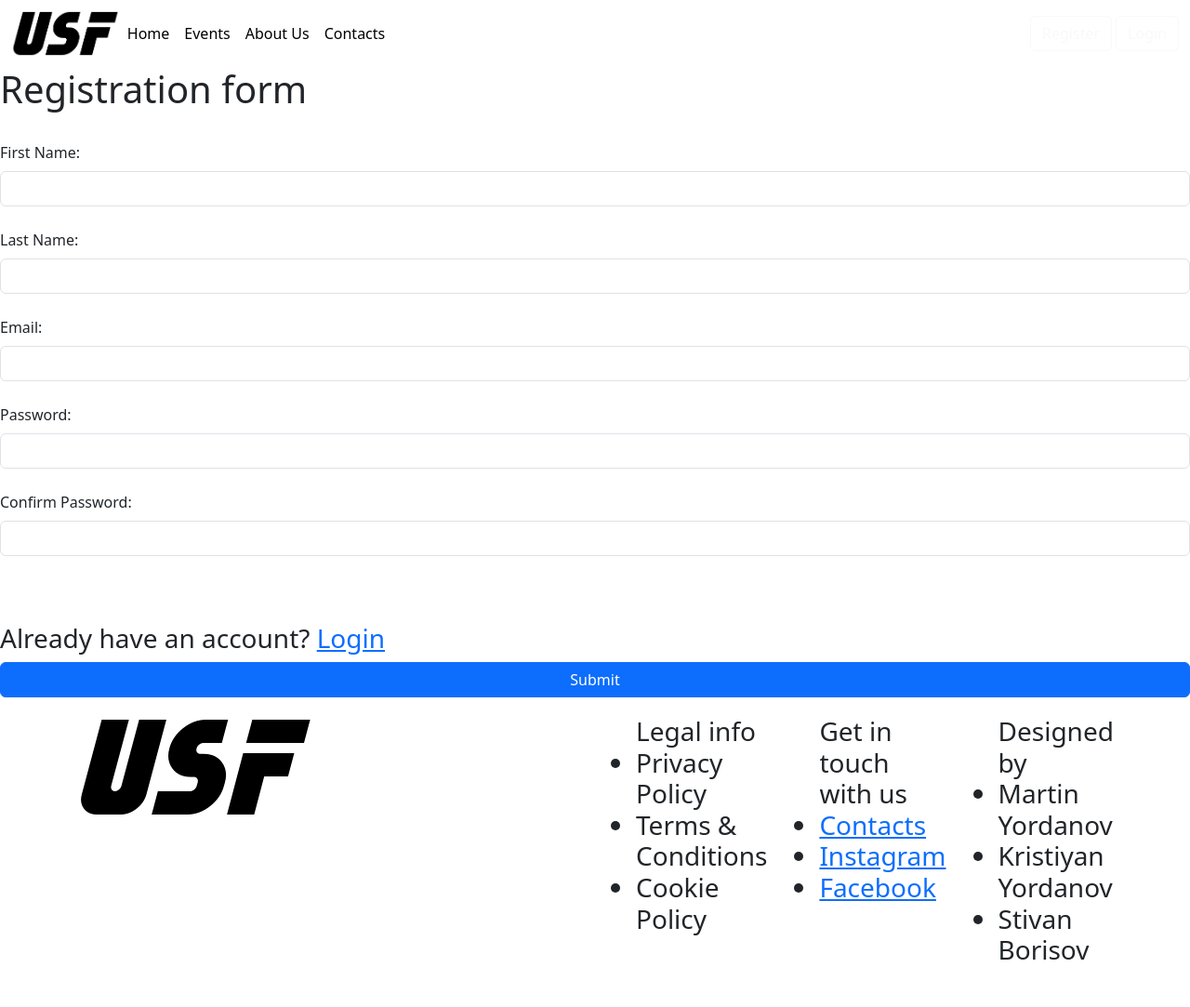
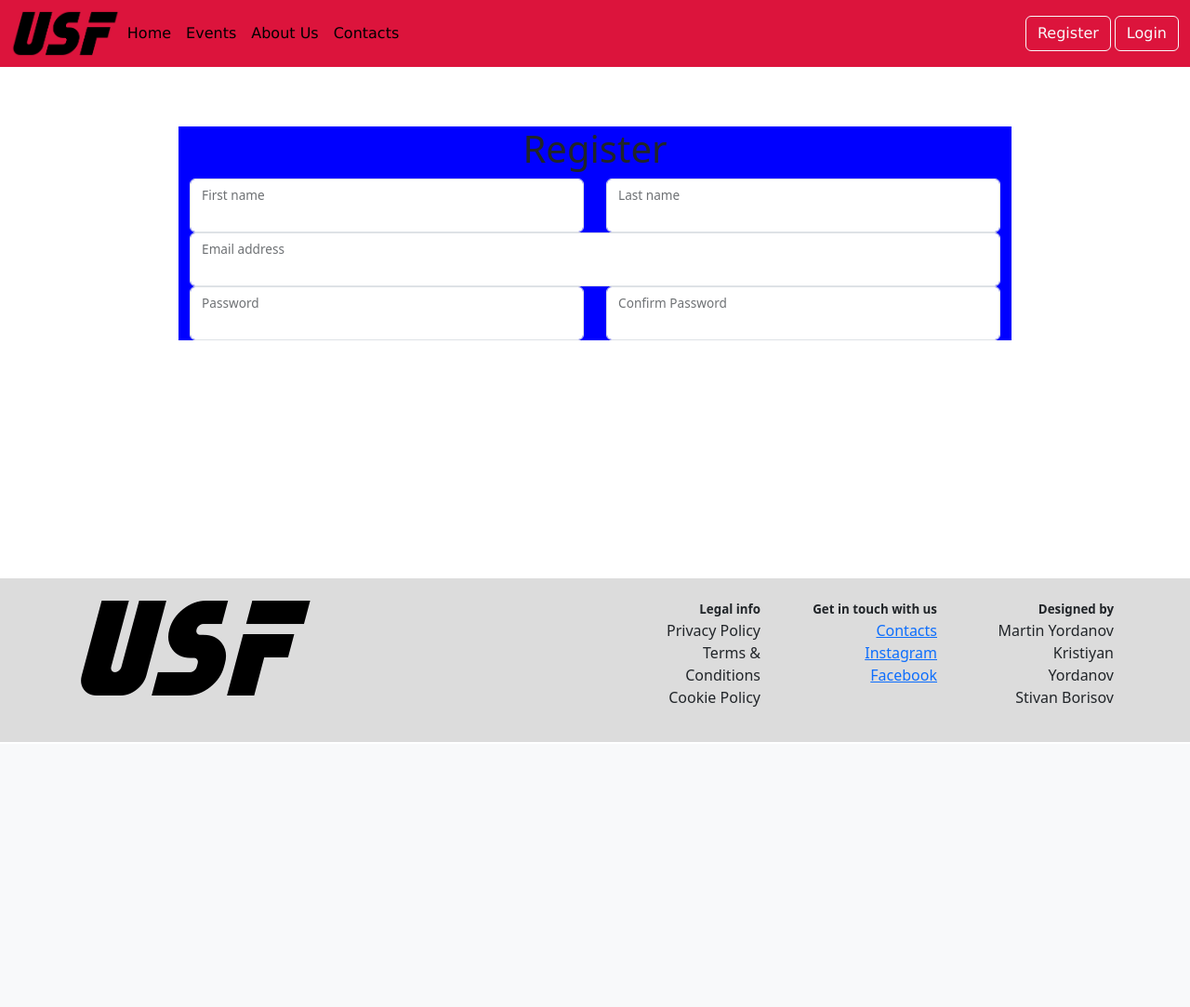
Before and after one commit to MartoKartechnicata/kurs-ov_proekt, a PHP site: page /registration.php in a window 1280 px wide. Shown: the whole page at 93% size. After the commit the page ends 798 px from the top, so only its background shows below. Run offline with PHP 8.4, Linux system fonts and the light colour scheme.

Commit message:
mn raboti

```diff
--- a/Components/logout.php
+++ b/Components/logout.php
@@ -6,5 +6,5 @@ session_unset();
 
 session_destroy();
 
-header("Location: login.php");
+header("Location: ../pages/homepage.php");
 ?>
--- a/Pages/homepage.php
+++ b/Pages/homepage.php
@@ -42,8 +42,8 @@ session_start();
     </header>
 
     <main style="background-color:white">
+    <button type="button" class="btn btn-danger" onclick="window.location.href = '../components/logout.php';">Log Out</button>
         <p>text</p>
-        <p>Down arrow: <i class="arrow down"></i></p>
     </main>
 
     <footer>
--- a/Pages/registration.php
+++ b/Pages/registration.php
@@ -88,47 +88,65 @@ if ( isset( $_POST['submit'] ) ) {
     <meta name="author" content="Martin Yordanov 19315, Kristiyan Yordanov 19313, Stivan Borisov 19321">
 	<link href="https://cdn.jsdelivr.net/npm/bootstrap@5.3.0-alpha3/dist/css/bootstrap.min.css" rel="stylesheet" integrity="sha384-KK94CHFLLe+nY2dmCWGMq91rCGa5gtU4mk92HdvYe+M/SXH301p5ILy+dN9+nJOZ" crossorigin="anonymous">
     <script src="https://cdn.jsdelivr.net/npm/bootstrap@5.3.0-alpha3/dist/js/bootstrap.bundle.min.js" integrity="sha384-ENjdO4Dr2bkBIFxQpeoTz1HIcje39Wm4jDKdf19U8gI4ddQ3GYNS7NTKfAdVQSZe" crossorigin="anonymous"></script>
-  </head>
+	<link rel="stylesheet" type="text/css" href="../Style.css">
+ </head>
   <body>
     <header>
       <?php
       include "../components/header.html"
       ?>
     </header>
-		<form method="post" enctype="multipart/form-data">
-			    <h1> Registration form</h1>
-			    <br>
-				<label class="form-label">First Name:</label>
-				<input type="text" name="firstName" class="form-control">
-				<br>
+	<main>
+<form method="post" enctype="multipart/form-data">
+<div class="container" style="background-color:blue">
+<div class="row">
+    <h1 style="text-align:center">Register</h1>
+</div>
+<div class="row">
+    <div class="col-6">
+        <div class="form-floating">
+            <input type="text" class="form-control" id="fName" name="firstName">
+            <label for="fName">First name</label>
+        </div>
+    </div>
+    <div class="col-6">
+        <div class="form-floating">
+            <input type="text" class="form-control" id="lName" name="lastName">
+            <label for="lName">Last name</label>
+        </div>
+    </div>
+</div>
+<div class="row">
+    <div class="col">
+      <div class="form-floating">
+        <input type="email" class="form-control" id="floatingInputGrid" name="email">
+        <label for="floatingInputGrid">Email address</label>
+      </div>
+    </div>
+</div>
+<div class="row">
+    <div class="col-6">
+        <div class="form-floating">
+            <input type="text" class="form-control" id="password" name="password">
+            <label for="password">Password</label>
+        </div>
+    </div>
+    <div class="col-6">
+        <div class="form-floating">
+            <input type="text" class="form-control" id="passwordC" name="passwordC">
+            <label for="passwordC">Confirm Password</label>
+        </div>
+    </div>
+</div>
+</div>
+</form>
+</main>
 
-				<label class="form-label">Last Name:</label>
-				<input name="lastName" class="form-control">
-				<br>
-
-				<label class="form-label">Email:</label>
-				<input name="email" class="form-control">
-	     		<br>
-
-				<label class="form-label">Password:</label>
-					<input type="text" name="password" class="form-control">
-	    		<br>
-
-					<label class="form-label">Confirm Password:</label>
-					<input type="text" name="passwordC" class="form-control">
-					<br>
-
-
-					<br><br>
-					<h3>Already have an account? <a href="login.php">Login</a><h3>
-					<button name="submit" class="btn btn-primary w-100" type="submit" value="submit" >Submit</button>
-</form>
-
-
-<footer>
+   <footer>
       <?php
       include "../components/footer.html"
       ?>
-</footer>
+    </footer>
+
   </body>
 </html>
--- a/Style.css
+++ b/Style.css
@@ -1,16 +1,3 @@
-.arrow {
-    border: solid black;
-    border-width: 0 3px 3px 0;
-    display:inline-block;
-    padding: 3px;
-}
-
-.down {
-    transform: rotate(45deg);
-    -webkit-transform: rotate(45deg);
-}
-
-
 nav {
     background-color:crimson;
 }
@@ -23,7 +10,12 @@ nav {
 font-size:2.25rem;
 }
 
-
+form{
+    padding-left: 15%;
+    padding-right: 15%;
+    padding-top: 5%;
+    padding-bottom:20%;
+}
 
 .toggler-menu{
     font-size: 1.75rem;
```
Also changed, not shown: register_dizain.html (added, +40 -0 lines).
